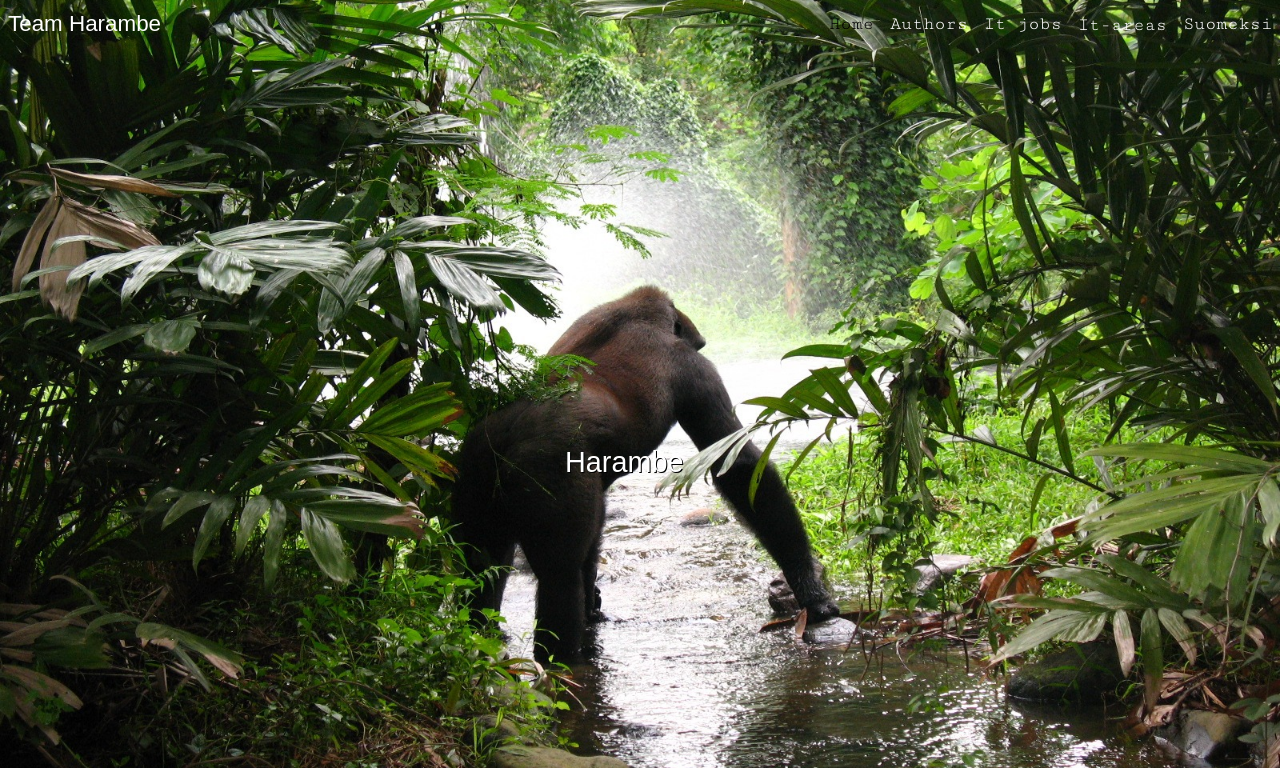
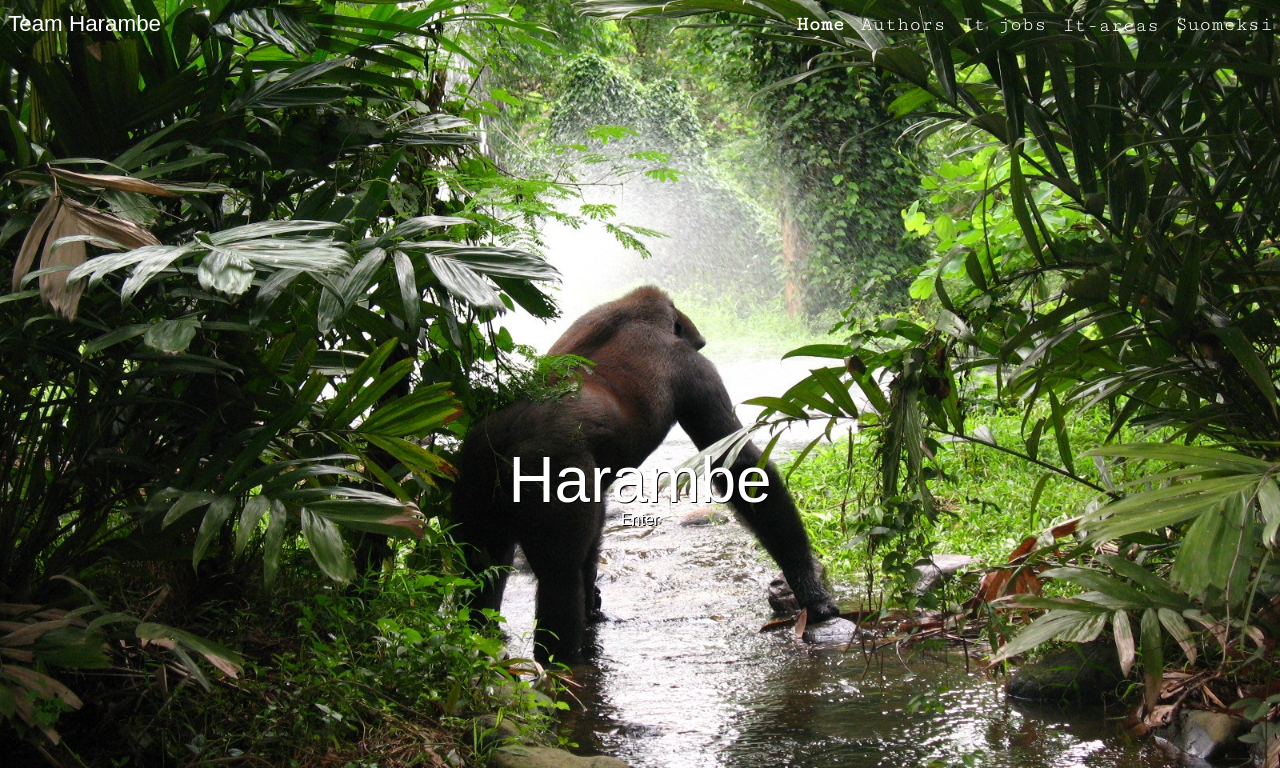
Before and after one commit to Sadlyx/MVP-kouluprojekti, a PHP site: page /english/englishetusivu.html in a window 1280 px wide. Shown: the top 768 px of the page. Run offline with PHP 8.4, Linux system fonts and the light colour scheme; some libraries are stand-ins or nearby versions; some web fonts are replaced.

Commit message:
Etusivun fontteien muuttelua

```diff
--- a/css/style.css
+++ b/css/style.css
@@ -132,13 +132,18 @@
 
 #enterbtn {
 	display: block;
-	width: 150px;
+	text-align:center;
 	margin-left: auto;
 	margin-right: auto;
 	margin-top: 24em;
 	display: none;
 	font-family: Shrikhand, arial;
 	text-shadow: 1px 1px #000;
+
+}
+#enterbtn::after{
+	content:'Enter';
+	font-weight:1.3rem;
 }
 
 
@@ -187,7 +192,8 @@
 nav ul li{
 	color:none;
 	padding:0.25rem;
-	font-size:1.15rem;
+	font-size:1.25rem;
+
 }
 .dropdown{
 	display:none;
@@ -373,12 +379,16 @@
 	margin-left:auto;
 	margin-right:auto;
 }
+.frontpage h1{
+	font-size:4rem;
+}
 video{
 	width:100%;
 }
 /*onpage font*/
 .onpage, .onpage a, .onpage li{
-	color:black;
+	/*color:black;*/
+	font-weight:bold;
 
 }
 .dropdown .onpage,.dropdown .onpage a, .dropdown .onpage li{
--- a/etusivu.html
+++ b/etusivu.html
@@ -21,7 +21,7 @@
 </main>
 <footer></footer>
 <script src="https://ajax.googleapis.com/ajax/libs/jquery/3.1.1/jquery.min.js"></script>
-<script src="js/_scripts.js"></script>'
+<script src="js/_scripts.js"></script>
 <script src="konami-js-master/konami.js"></script>
 <script>
 var easter_egg = new Konami('../yay/hehe/joo/haha.html');
```
